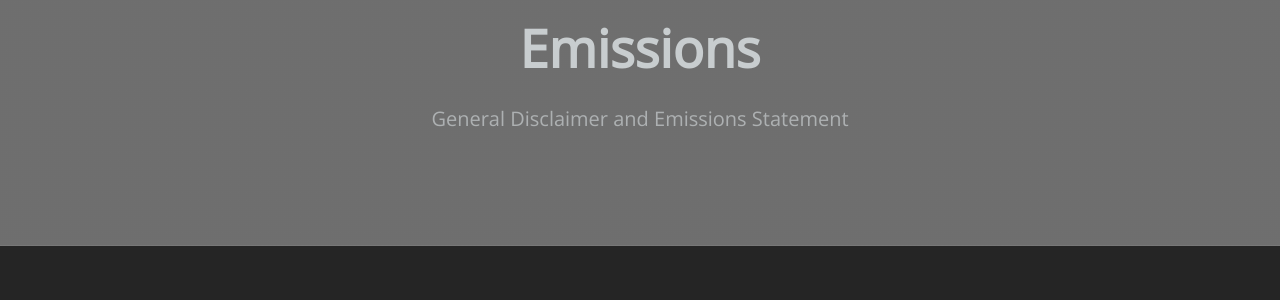
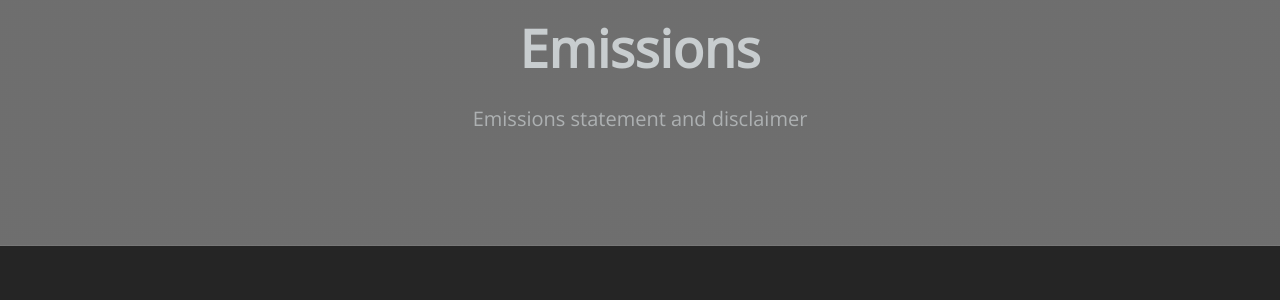
Before and after one commit to atlas-tuning/atlas-public, a Jekyll site: the page built from docs/emissions.md, in a window 1280 px wide and 1400 px high. Shown: the part 127-427 px from the top of the window. Built offline with Jekyll 4.4.1, drawn with Linux system fonts in a browser that asks for light colours.

Commit message:
Embed canary

```diff
--- a/docs/emissions.md
+++ b/docs/emissions.md
@@ -1,7 +1,7 @@
 ---
 layout: page
 title: Emissions
-tagline: General Disclaimer and Emissions Statement
+tagline: Emissions statement and disclaimer
 permalink: /emissions.html
 ref: emissions
 order: 3
@@ -25,4 +25,8 @@
 * Non-compliance with these legal requirements could jeopardize the existence of Atlas and other similar projects. North American Motorsports Research is dedicated to enabling vehicle enthusiasts to tune their vehicles responsibly, ensuring both environmental responsibility and full legal compliance. Users are urged to familiarize themselves with and adhere to all relevant emissions regulations to support the continued success and legality of Atlas.
 * By using Atlas, you agree to comply with all applicable emissions regulations and acknowledge that any illegal modifications to emissions-controlled components are strictly prohibited.
 
+## Transparency
+
+<script src="https://emgithub.com/embed-v2.js?target=https%3A%2F%2Fgithub.com%2Fatlas-tuning%2Fatlas-public%2Fblob%2Fmain%2Fdocs%2Fcanary.txt&style=default&type=code&showBorder=on&showLineNumbers=off&showFileMeta=off&showCopy=off"></script>
+
 [Go to the Home Page]({{ '/' | absolute_url }})
```
